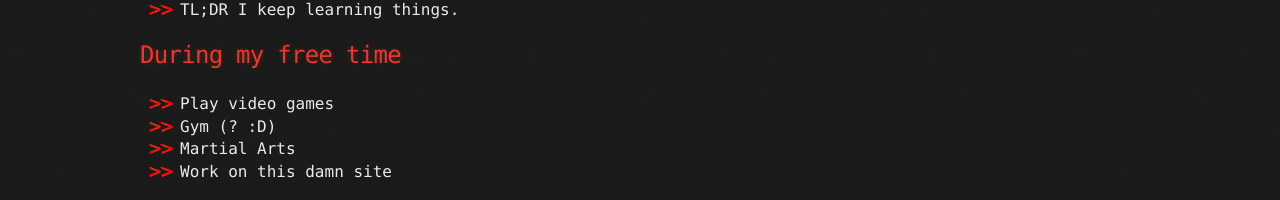
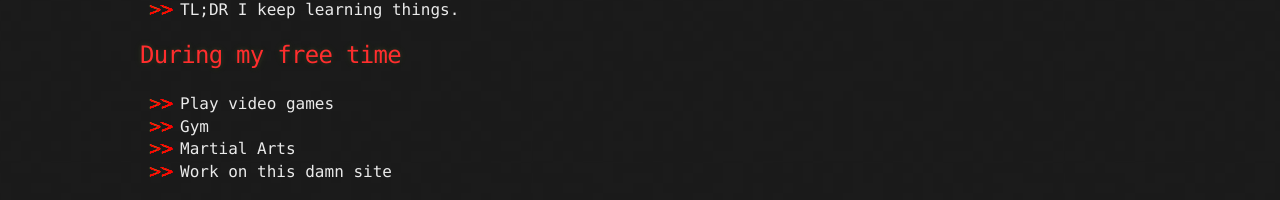
Before and after one commit to laughtersec/laughtersec.github.io, a Jekyll site: the page built from pages/about-me.md, in a window 1280 px wide. Shown: the part 902-1102 px from the top of the page. Built offline with Jekyll 4.4.1, drawn with Linux system fonts in a browser that asks for light colours; our own code applies the rules of GitHub Pages for plain Markdown files.

```diff
--- a/pages/about-me.md
+++ b/pages/about-me.md
@@ -25,6 +25,6 @@
 
 ## During my free time
 * Play video games
-* Gym (? :D)
+* Gym
 * Martial Arts
 * Work on this damn site
```
